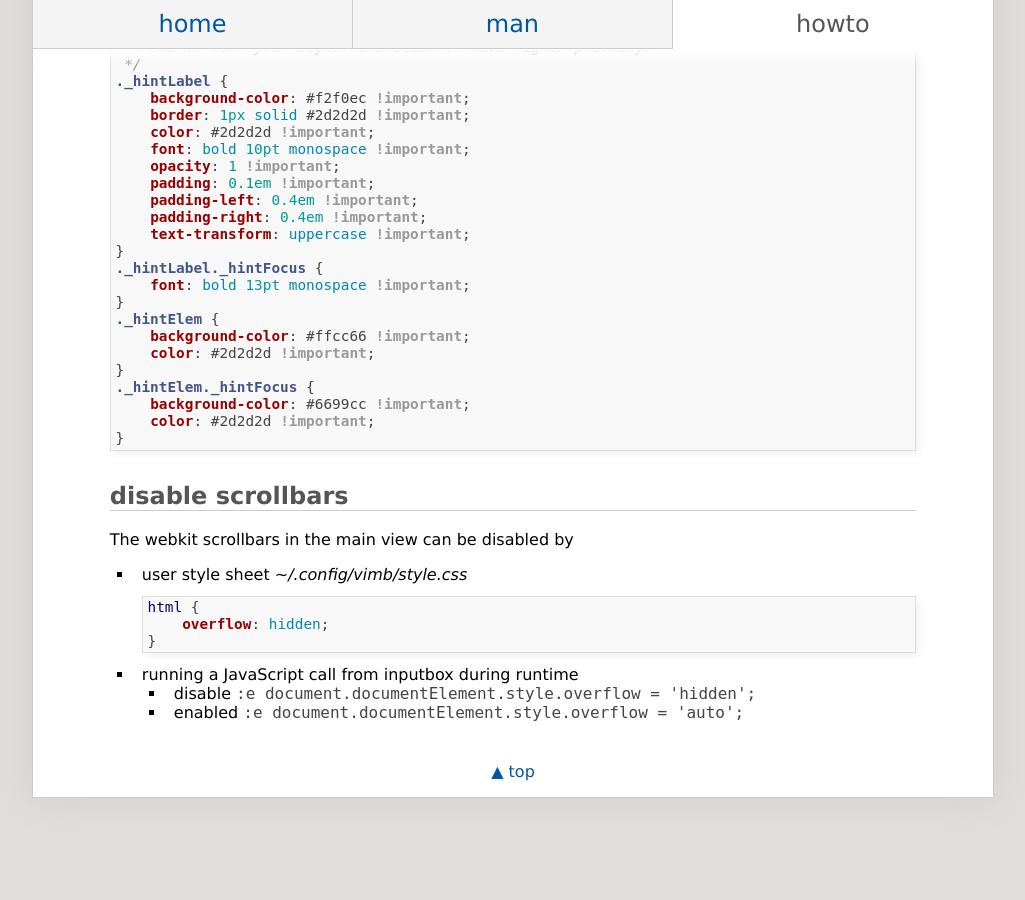
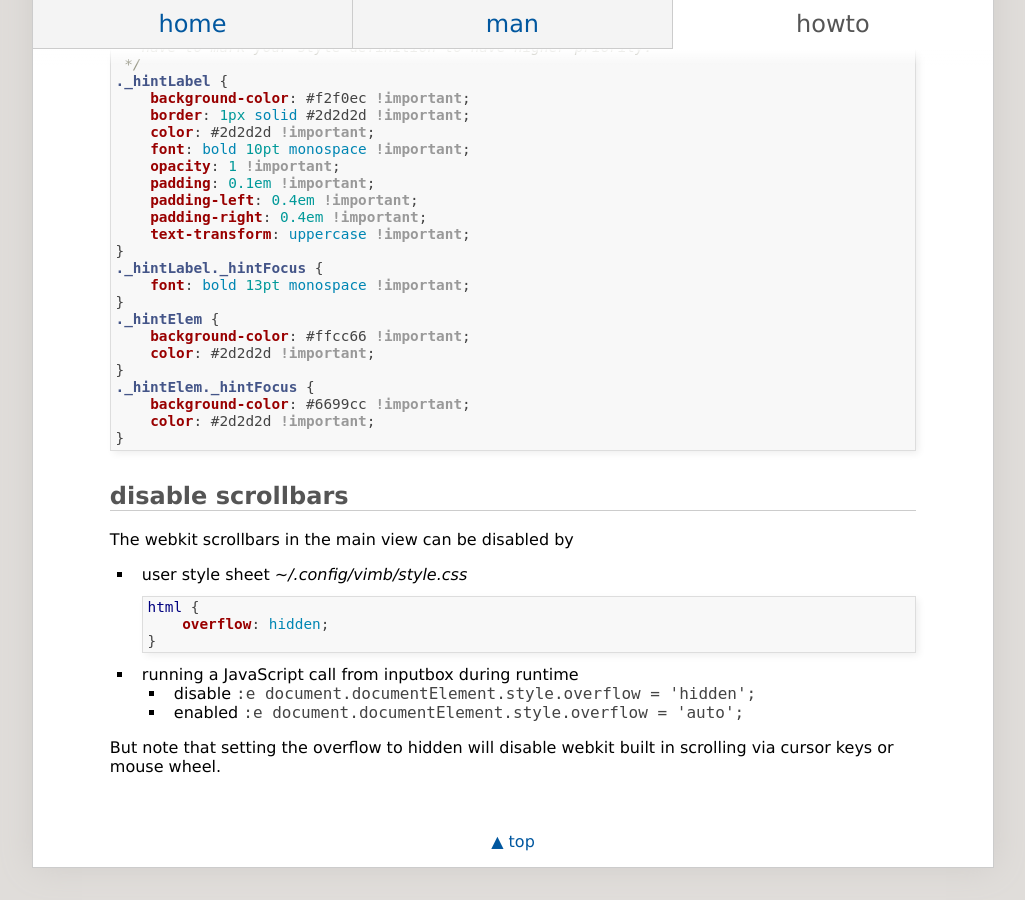
Before and after one commit to fanglingsu/vimb, a Jekyll site: the page built from howto.md, in a window 1280 px wide and 900 px high, scrolled down 2964 px. Shown: the whole window, without its empty margins (127-1152 px from the left). Built offline with Jekyll 4.4.1, drawn with Linux system fonts in a browser that asks for light colours; before the commit the page ends 3794 px from its top, so only the background shows below that.

Commit message:
Add note about disabled scrolling by overflow: hidden.

```diff
--- a/howto.md
+++ b/howto.md
@@ -208,6 +208,9 @@ The webkit scrollbars in the main view can be disabled by
   - disable `:e document.documentElement.style.overflow = 'hidden';`
   - enabled `:e document.documentElement.style.overflow = 'auto';`
 
+But note that setting the overflow to hidden will disable webkit built in
+scrolling via cursor keys or mouse wheel.
+
 [jsqsa]:    http://mdn.beonex.com/en/DOM/document.querySelectorAll.html
 [tabbed]:   http://tools.suckless.org/tabbed/
 [xdotool]:  http://www.semicomplete.com/projects/xdotool/
```
